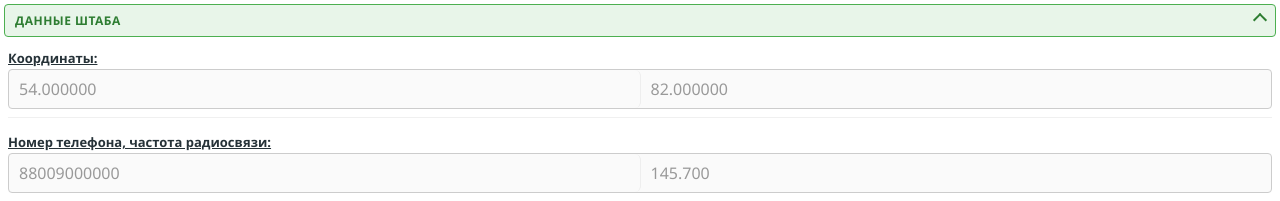
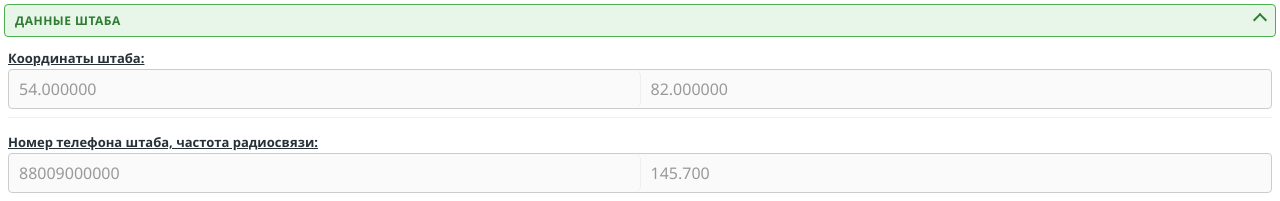
Before and after one commit to gghjik41-droid/spg, a plain HTML site: page npcr.html in a window 1280 px wide. Shown: the top 201 px of the page. Drawn offline with Linux system fonts and the light colour scheme.

Commit message:
Add files via upload

```diff
--- a/npcr.html
+++ b/npcr.html
@@ -18,7 +18,7 @@
         </div>
         <div class="section-content">
             <div class="field-group">
-                <label>Координаты:</label>
+                <label>Координаты штаба:</label>
                 <div style="display: flex; height: 38px; overflow: hidden; border: 1px solid #ccc; border-radius: 4px; background: #fafafa;">
                     <input type="text" id="f_staff_lat" class="q-field"
                            placeholder="54.000000"
@@ -31,7 +31,7 @@
             </div>
 
             <div class="field-group">
-                <label>Номер телефона, частота радиосвязи:</label>
+                <label>Номер телефона штаба, частота радиосвязи:</label>
                 <div style="display: flex; height: 38px; overflow: hidden; border: 1px solid #ccc; border-radius: 4px; background: #fafafa;">
                     <input type="text" id="f_staff_num" class="q-field"
                            placeholder="88009000000"
```
